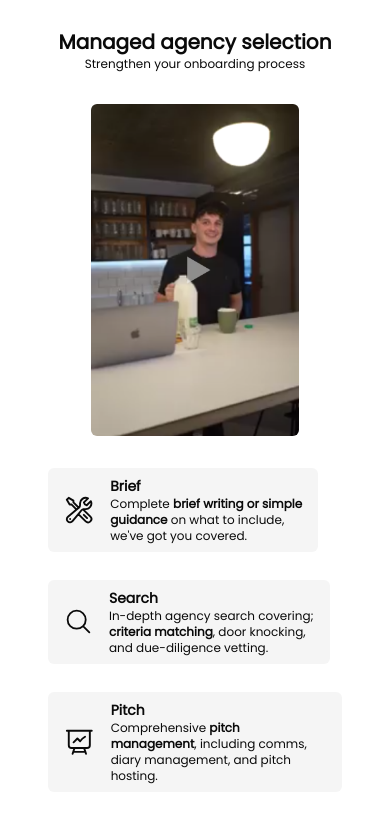
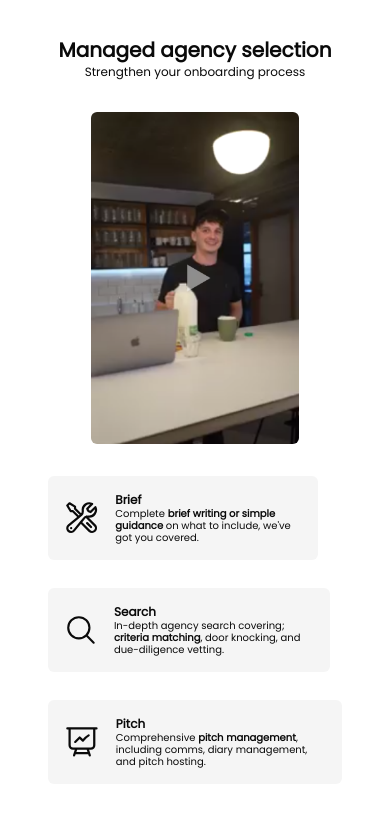
Before and after one commit to radromanov/nextjs-test, a Next.js app: page / in a window 390 px wide. Shown: the top 822 px of the page. Built offline with nearby package versions, Linux system fonts and the light colour scheme.

Commit message:
Update breakpoint styling up to 1024px

```diff
--- a/collections/Selections/Selections.tsx
+++ b/collections/Selections/Selections.tsx
@@ -4,7 +4,7 @@ import { PresentationIcon, SearchIcon, ToolIcon } from "../Icons";
 export const Selections = () => {
   return (
     <div className="flex flex-col gap-7 items-start w-full pb-6 tablet-sm:max-w-[640px] tablet-sm:container laptop:p-0 laptop:justify-center laptop:gap-9">
-      <Card className="mobile-md:w-[92%] laptop:w-96">
+      <Card className="mobile-md:w-[92%]">
         <ToolIcon />
         <CardContent>
           <CardHeader>Brief</CardHeader>
@@ -16,7 +16,7 @@ export const Selections = () => {
         </CardContent>
       </Card>
 
-      <Card className="mobile-md:w-[96%] laptop:w-[408px]">
+      <Card className="mobile-md:w-[96%]">
         <SearchIcon />
         <CardContent>
           <CardHeader>Search</CardHeader>
@@ -28,7 +28,7 @@ export const Selections = () => {
         </CardContent>
       </Card>
 
-      <Card className="w-full laptop:w-[432px]">
+      <Card className="w-full">
         <PresentationIcon />
         <CardContent>
           <CardHeader>Pitch</CardHeader>
--- a/components/Cards/Card.tsx
+++ b/components/Cards/Card.tsx
@@ -12,7 +12,7 @@ export const Card = ({ children, className, ...props }: Props) => {
   return (
     <section
       className={cn(
-        "w-full flex justify-center items-center group bg-neutral-100 rounded-md outline-none -outline-offset-2 hover:outline-blue-500 focus:outline-blue-500 active:outline-blue-500 cursor-pointer px-4 py-4 gap-4 mobile-md:py-2 tablet:py-4 laptop:px-8 laptop:py-5 laptop:gap-8",
+        "w-full flex justify-center items-center group bg-neutral-100 rounded-md outline-none -outline-offset-2 hover:outline-blue-500 focus:outline-blue-500 active:outline-blue-500 cursor-pointer px-4 py-4 gap-4 mobile-lg:px-6 mobile-lg:gap-6 tablet:py-4 tablet:px-6 tablet:gap-6 laptop:px-8 laptop:py-5 laptop:gap-8",
         className
       )}
       {...props}
--- a/components/Cards/CardHeader.tsx
+++ b/components/Cards/CardHeader.tsx
@@ -13,7 +13,7 @@ export const CardHeader = ({ children, className, ...props }: Props) => {
   return (
     <Subheader
       className={cn(
-        "text-xs leading-4 mobile-md:text-sm mobile-lg:text-sm tablet:text-md font-bold group-hover:text-blue-500 group-hover:underline",
+        "text-xs mobile-md:text-xs mobile-lg:text-sm tablet:text-md desktop:text-2xl font-bold group-hover:text-blue-500 group-hover:underline",
         className
       )}
       {...props}
--- a/components/Cards/CardText.tsx
+++ b/components/Cards/CardText.tsx
@@ -13,7 +13,7 @@ export const CardText = ({ children, className, ...props }: Props) => {
   return (
     <Typography
       className={cn(
-        "text-xxs mobile-md:text-xs tablet:text-sm font-medium",
+        "text-xxs mobile-md:text-xxs tablet:text-sm desktop:text-lg font-medium",
         className
       )}
       {...props}
--- a/components/Icons/Icon.tsx
+++ b/components/Icons/Icon.tsx
@@ -13,7 +13,10 @@ export const Icon = ({ children, className, ...props }: Props) => {
       viewBox="0 0 24 24"
       strokeWidth={1.5}
       stroke="currentColor"
-      className={cn("w-16 mobile-md:w-20 tablet:w-14 laptop:w-28", className)}
+      className={cn(
+        "w-16 mobile-md:w-20 mobile-lg:w-16 tablet-sm:w-16 laptop:w-28",
+        className
+      )}
       {...props}
     >
       {children}
--- a/components/Typography/Header.tsx
+++ b/components/Typography/Header.tsx
@@ -12,7 +12,7 @@ export const Header = ({ children, className, ...props }: Props) => {
   return (
     <h1
       className={cn(
-        "font-bold text-lg mobile-md:text-xl mobile-lg:text-2xl tablet-sm:text-3xl laptop:text-4xl",
+        "font-bold text-lg mobile-md:text-xl mobile-lg:text-2xl tablet-sm:text-3xl laptop:text-4xl desktop:text-4xl",
         className
       )}
       {...props}
--- a/components/Typography/Subheader.tsx
+++ b/components/Typography/Subheader.tsx
@@ -12,7 +12,7 @@ export const Subheader = ({ children, className, ...props }: Props) => {
   return (
     <h3
       className={cn(
-        "leading-5 text-xxs mobile-md:text-xs mobile-lg:text-sm tablet-sm:text-md laptop:text-lg",
+        "leading-5 text-xs mobile-lg:text-sm tablet-sm:text-md laptop:text-lg desktop:text-xl",
         className
       )}
       {...props}
--- a/components/Videos/HeroVideo.tsx
+++ b/components/Videos/HeroVideo.tsx
@@ -12,7 +12,7 @@ export const HeroVideo = () => {
         style={{
           objectFit: "cover",
         }}
-        className="rounded-md w-52 mobile-md:w-52 tablet:w-56 laptop:w-[308px]"
+        className="rounded-md w-52 mobile-md:w-52 tablet:w-56 laptop:w-[308px] desktop:w-[464px]"
       />
     </div>
   );
--- a/sections/Hero/Hero.tsx
+++ b/sections/Hero/Hero.tsx
@@ -4,13 +4,13 @@ import { HeroVideo } from "@/components/Videos";
 
 export const Hero = () => {
   return (
-    <div className="relative flex flex-col items-center justify-center min-h-screen laptop:gap-16">
+    <div className="relative flex flex-col items-center justify-center min-w-screen min-h-screen laptop:gap-16">
       <div className="flex flex-col items-center justify-center">
         <Header>Managed agency selection</Header>
         <Subheader>Strengthen your onboarding process</Subheader>
       </div>
 
-      <div className="flex flex-col mobile-md:px-6 laptop:flex-row laptop:gap-16">
+      <div className="flex flex-col mobile-md:px-6 laptop:flex-row laptop:container desktop:w-1/2">
         <HeroVideo />
 
         <Selections />
```
